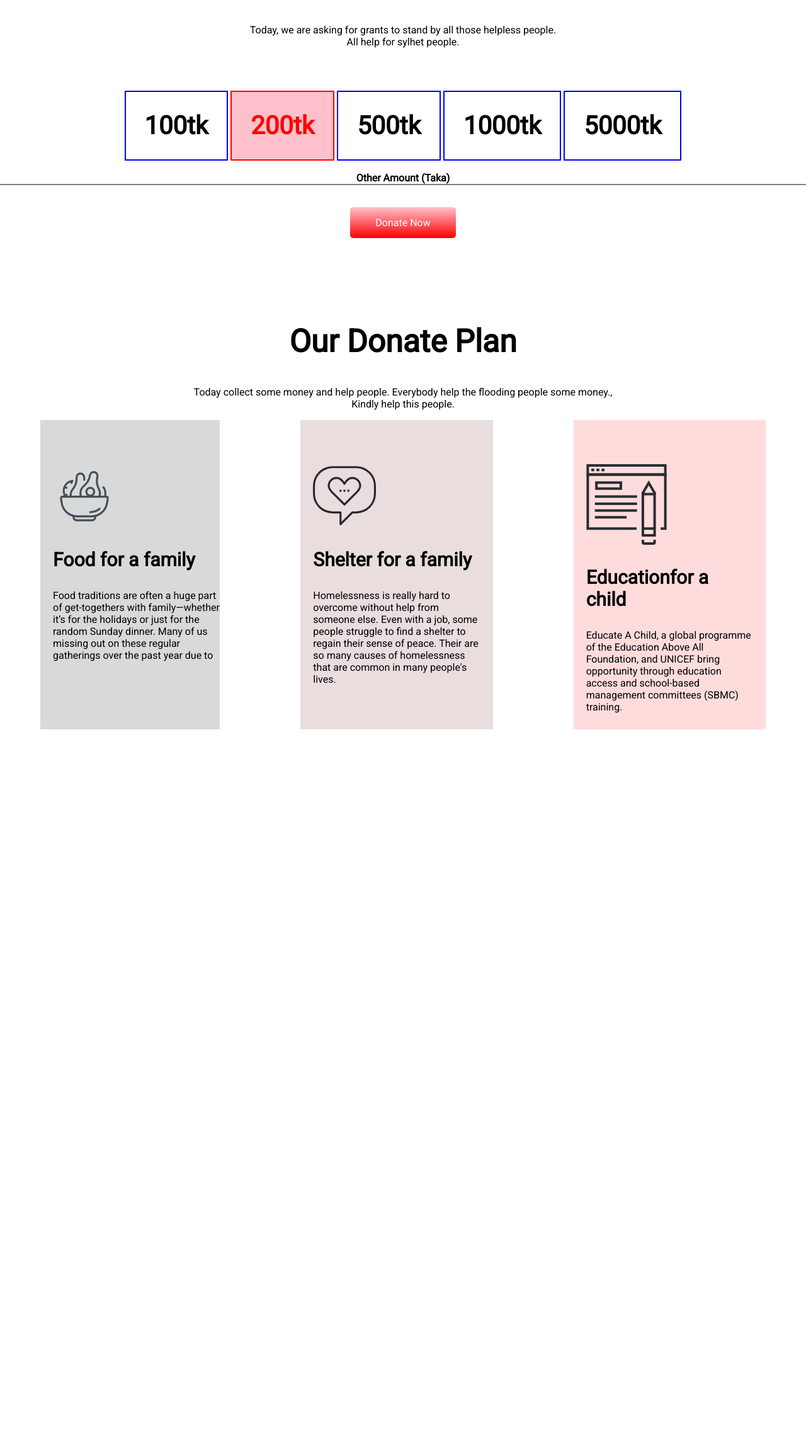
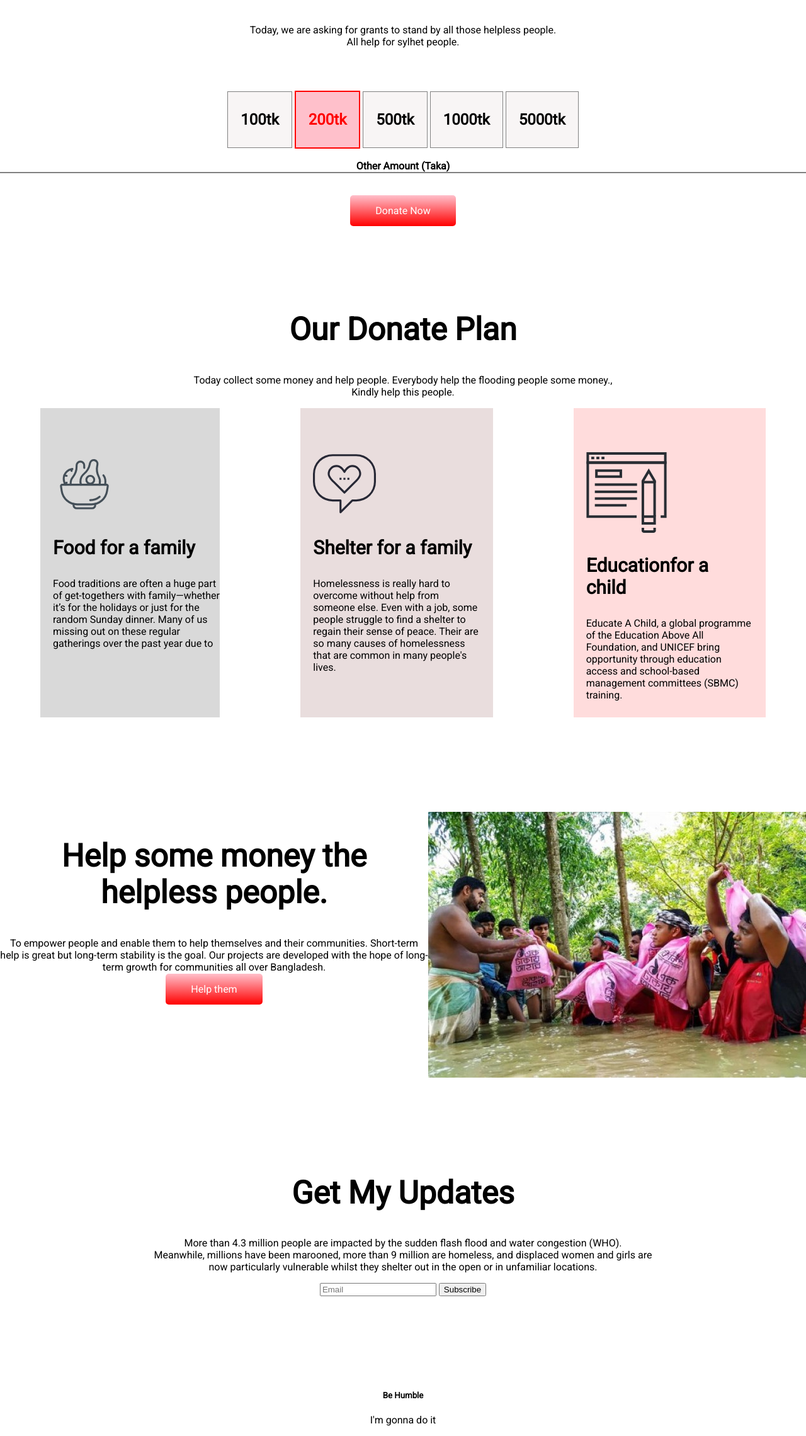
Before and after one commit to asifiqbalsagor/donate-today, a plain HTML site: page index.html in a window 1280 px wide. Shown: the part 825-3105 px from the top of the page at 63% size. Before the commit the page ends 1983 px from the top, so only its background shows below. Drawn offline with Linux system fonts and the light colour scheme.

Commit message:
add new something

```diff
--- a/index.html
+++ b/index.html
@@ -25,7 +25,7 @@
           </div>
          </section>
 
-         <section class="margin blog-center">
+     <section class="margin blog-center">
           <div>
                <h1>Donate Today</h1>
 
@@ -33,11 +33,11 @@
           </div>
 
           <div class="blog-center">
-               <h2>100tk</h2>
+               <h2 class="h2 font">100tk</h2>
                <h2 class="donate-taka">200tk</h2>
-               <h2>500tk</h2>
-               <h2>1000tk</h2>
-               <h2>5000tk</h2>
+               <h2 class="h2 font">500tk</h2>
+               <h2 class="h2 font">1000tk</h2>
+               <h2 class="h2 font">5000tk</h2>
 
                <h4>Other Amount (Taka)</h4>
 
@@ -48,6 +48,9 @@
          </section>
 
          <section class="margin">
+               <div>
+
+               </div>
                <div  class="text-middle">
                     <h1>Our Donate Plan</h1>
                     <p>Today collect some money and help people. Everybody help the flooding people some money.,<br>Kindly help this people.</p>
@@ -62,9 +65,9 @@
                          <p>Food traditions are often a huge part of get-togethers with family—whether it’s for the holidays or just for the random Sunday dinner. Many of us missing out on these regular gatherings over the past year due to</p>
                     </div>
                 <div class="border1">
-                         <img class="icon9"src="./icons/icon9.svg" alt="picture">
+                         <img class="icon9"src="./icons/icon9.svg"         alt="picture">
                           <h3>Shelter for a family</h3>
-                         <p>Homelessness is really hard to overcome without help from someone else. Even with a job, some people struggle to find a shelter to regain their sense of peace. Their are so many causes of homelessness that are common in many people's lives.</p>
+                              <p>Homelessness is really hard to overcome without help from someone else. Even with a job, some people struggle to find a shelter to regain their sense of peace. Their are so many causes of homelessness that are common in many people's lives.</p>
                      </div>
                <div class="border2">
                          <img class="icon4"src="./icons/icon4.svg" alt="picture">
@@ -74,8 +77,37 @@
                          </div>
                     </div>
                </div>
+     </section>
+     <section class="display">
+          <div class="text-middle margin">
+               <div class="containar-possition">
+                    <h1>Help some money the helpless people.</h1>
+                    <p>To empower people and enable them to help themselves and their communities. Short-term help is great but long-term stability is the goal. Our projects are developed with the hope of long-term growth for communities all over Bangladesh.</p>
+                    <a class="link-button" href="">Help them</a>
+               </div>
+          </div>
 
+          <div class="margin">
+               <div class="img-possition">
+                    <img src="./images/donation11.jpg" alt="">
+               </div>
+          </div>
 
-         </section>
-</body>
+     </section>
+     <section>
+          <div class="text-middle margin">
+               <h1>Get My Updates</h1>
+                    <p>More than 4.3 million people are impacted by the sudden flash flood and water congestion (WHO).<br>Meanwhile, millions have been marooned, more than 9 million are homeless, and displaced women and girls are <br>now particularly vulnerable whilst they shelter out in the open or in unfamiliar locations.</p>
+          </div>
+           <div class="container text-middle">
+               <input type="text" placeholder="Email" name="mail" required>
+               <input type="submit" value="Subscribe">
+           </div>
+         </div>
+     </section>
+     <footer class="text-middle margin">
+          <h5>Be Humble</h5>
+          <p>I'm gonna do it</p>
+     </footer>
+     </body>
 </html>
--- a/style.css
+++ b/style.css
@@ -5,7 +5,7 @@ body{
 h1{
      font-size: 50px;
 }
-h2{
+.h2 font{
      font-size: 40px;
 }
 h3{
@@ -37,9 +37,9 @@ h3{
  h2{
      display: flex;
      display: inline;
-     padding: 30px 30px;
-     border: 2px solid blue;
-
+     padding: 30px 20px;
+     border: 1px solid gray;
+     background-color: rgba(225, 213, 213, 0.246);
  }
  h4{
      margin-top: 80px;
@@ -108,3 +108,17 @@ h3{
      background-repeat: no-repeat;
      width:100px;
      height:fit-content;
+}
+.containar-possition{
+     padding-left: 200px;
+     padding-right: 200px;
+}
+.image-possition{
+     width: 80%;
+}
+.footer{
+  text-align: center;
+  padding: 3px;
+  background-color: DarkSalmon;
+  color: white;
+}
```
